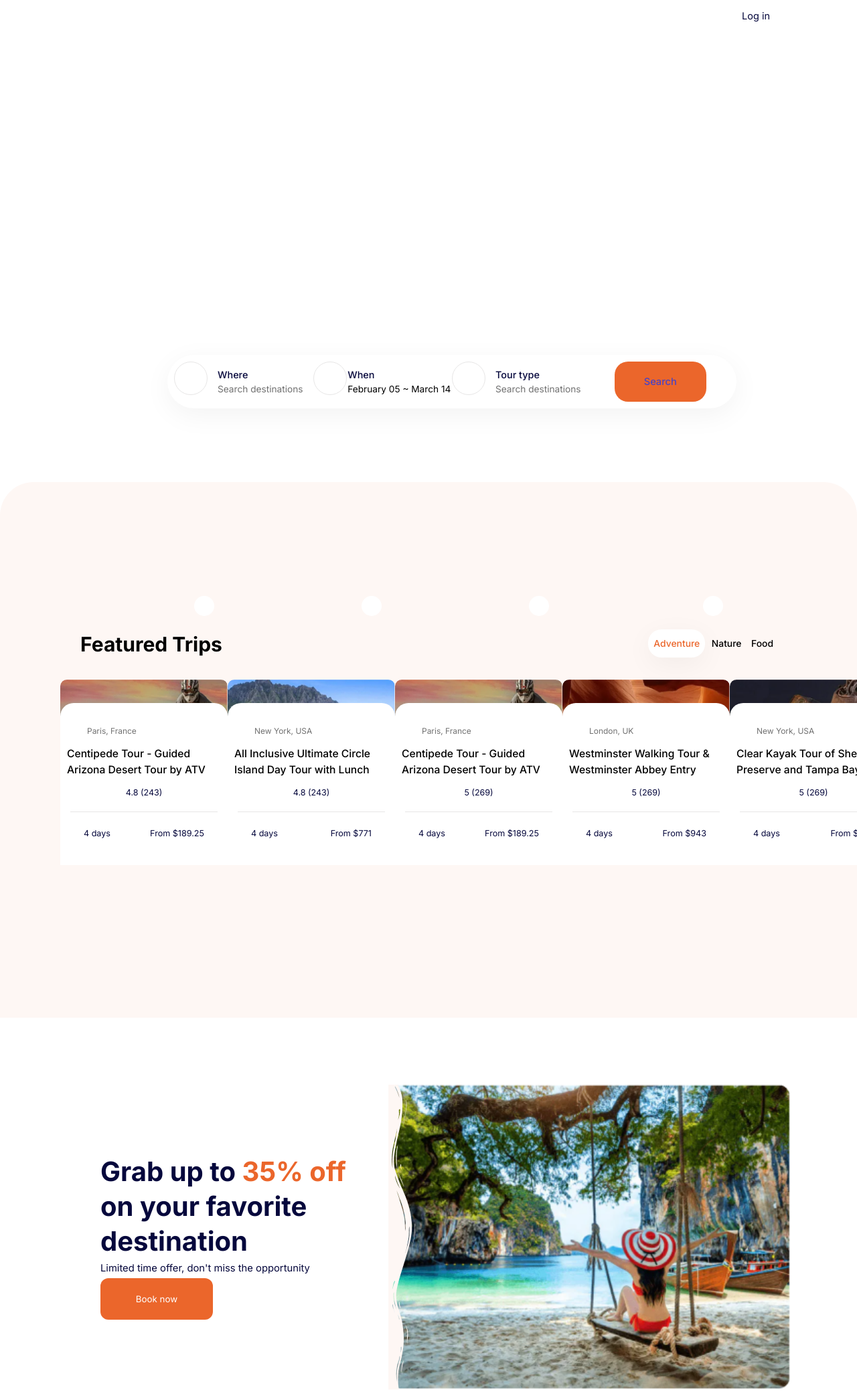
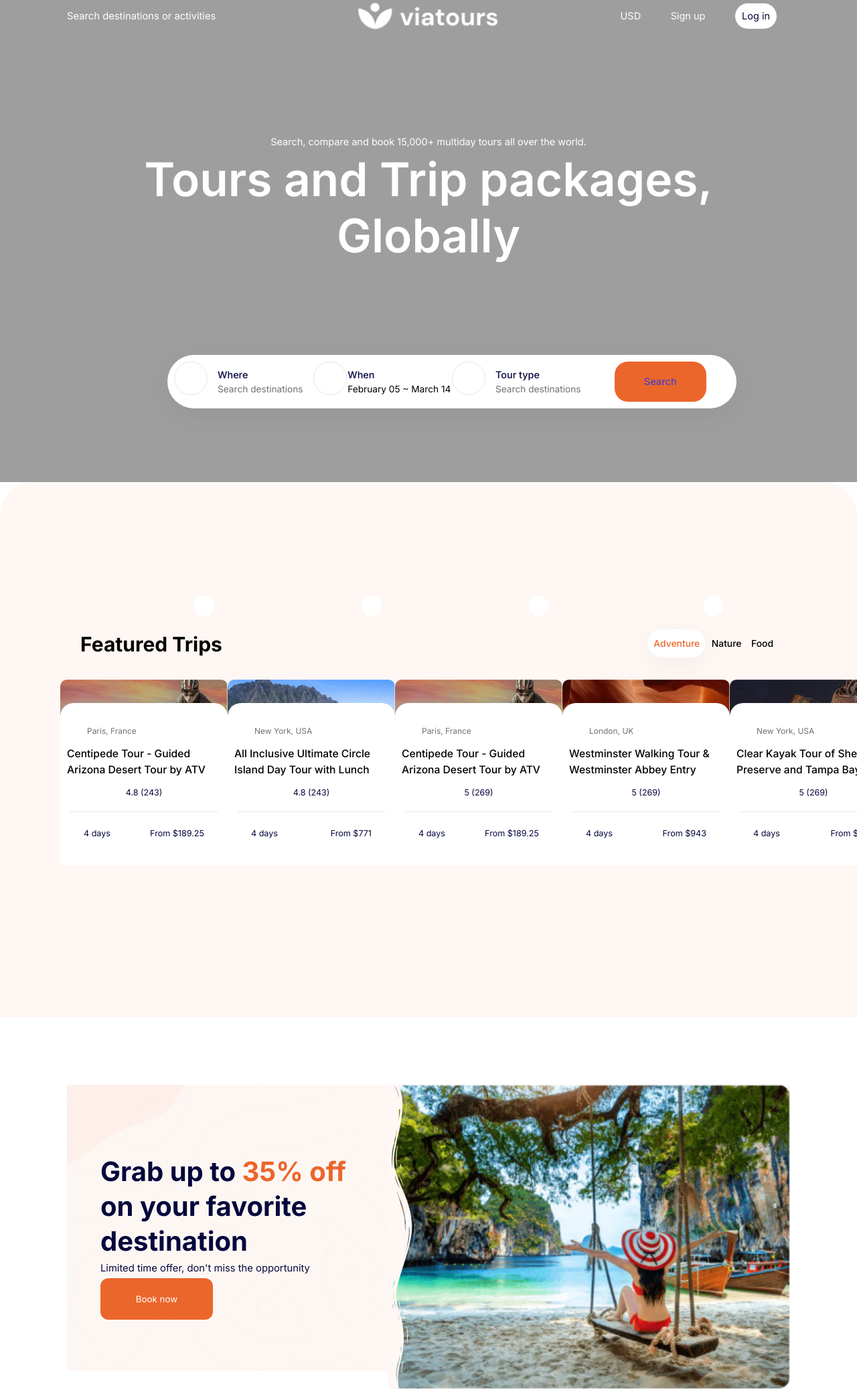
Before and after one commit to black-myke/Group-7-Project, a plain HTML site: page index.html in a window 1280 px wide. Shown: the top 2079 px of the page at 67% size. Drawn offline with Linux system fonts and the light colour scheme; the site is published under a folder, as on GitHub Pages, so addresses that start at the root find nothing.

Commit message:
new commit

```diff
--- a/Assets/css/style.css
+++ b/Assets/css/style.css
@@ -7,7 +7,7 @@
 }
 
 header {
-    background-image: url('/Assets/Images/background-image.png');
+    background-image: url("../Images/background-image.png");
     background-repeat: no-repeat;
     background-size: cover;
     background-position: center;
@@ -275,7 +275,7 @@ input::placeholder {
 }
 
 /* Cluvert */
-.favorite {background-image: url('/Assets/Images/brown-background.png');
+.favorite {background-image: url("../Images/brown-background.png");
     background-repeat: no-repeat;
     background-size: contain;
     display: flex;
@@ -381,7 +381,7 @@ input::placeholder {
 /* black-myke */
 
 .booking {
-    background-image: url('/Assets/Images/Frame.png');
+background-image: url('../Images/Frame.png');
     background-repeat: no-repeat;
     background-size: cover;
     background-position: center;
```
